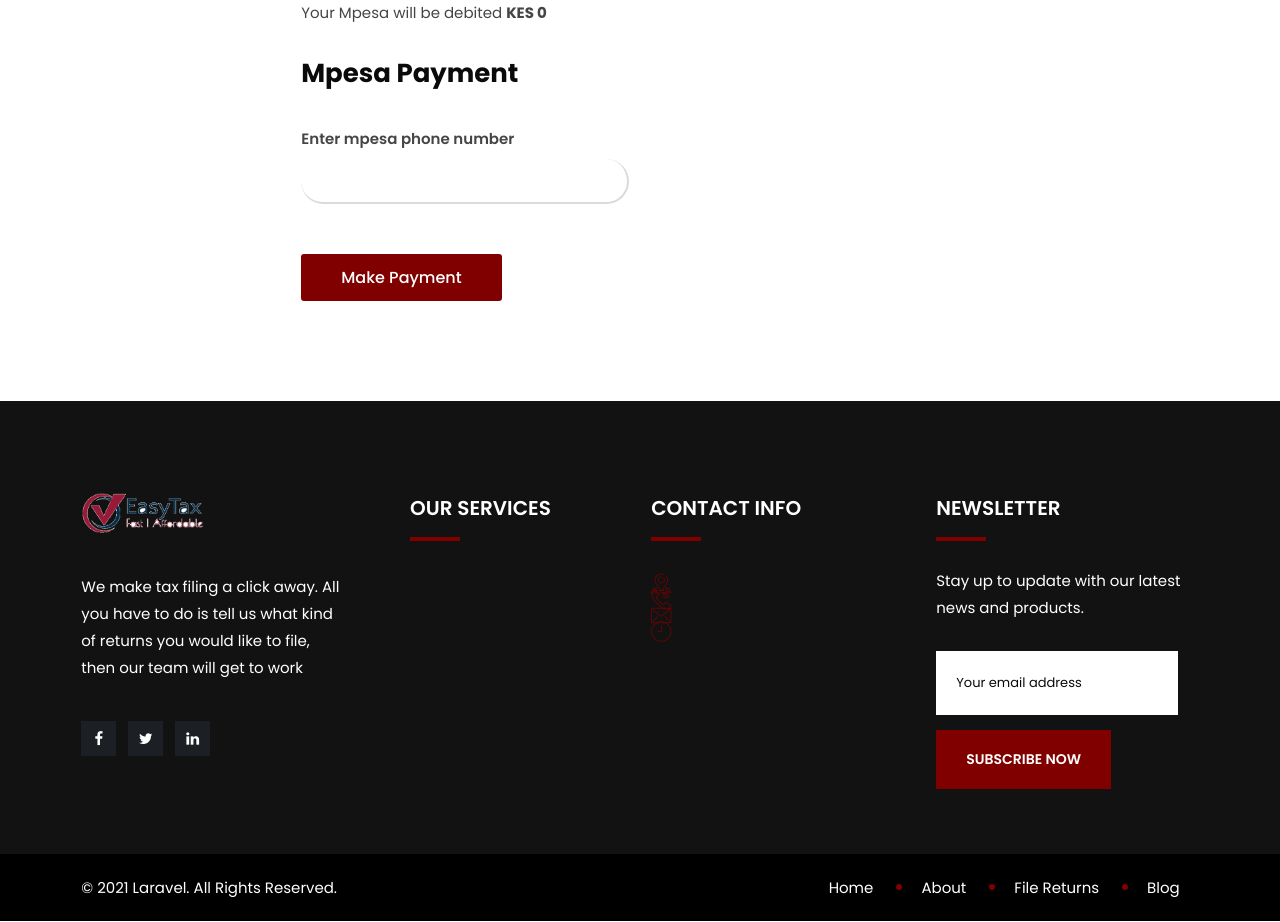
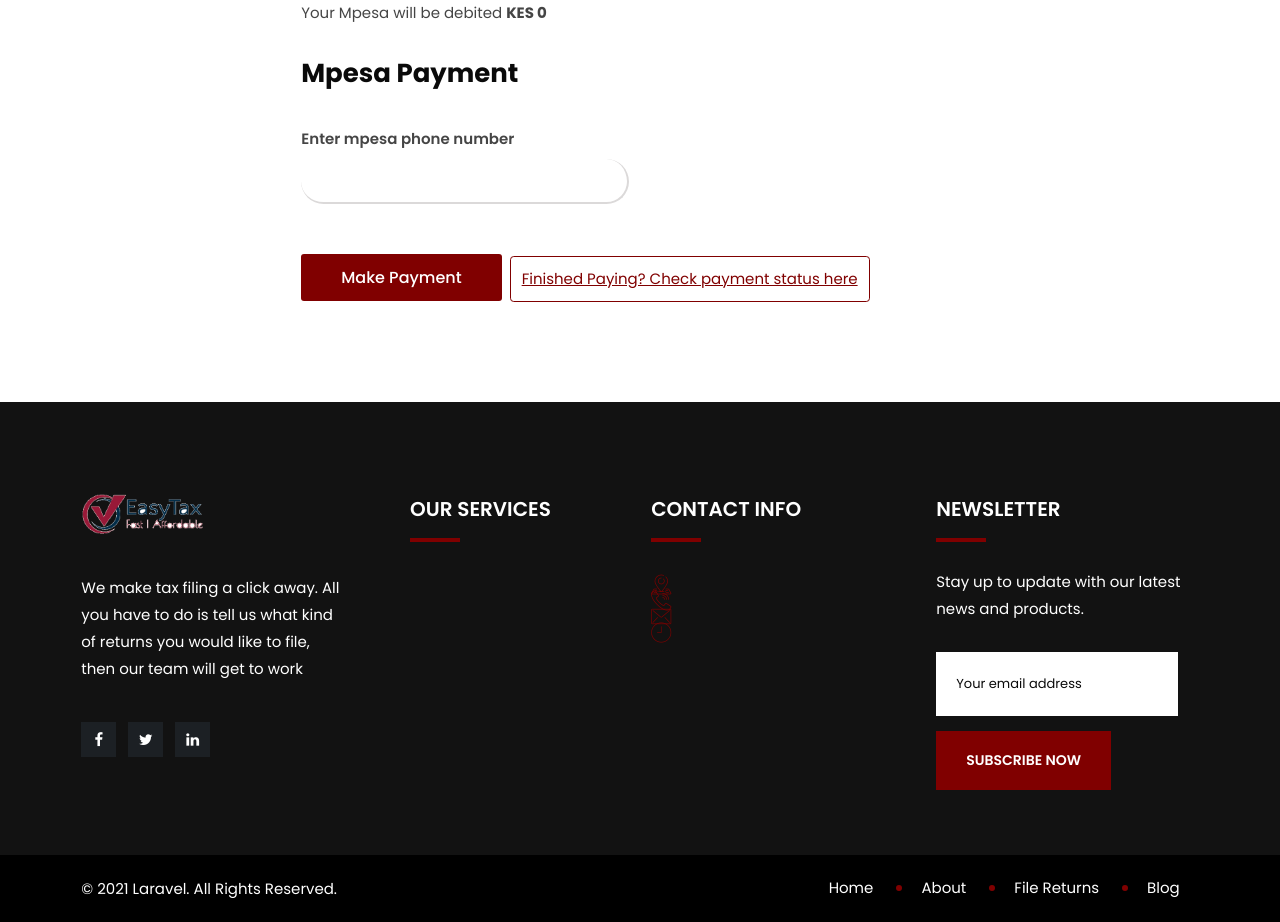
Before and after one commit to EasyTax-Devteam/easytax, a Laravel app: page /file/step/pay/form in a window 1280 px wide. Shown: the part 274-1196 px from the top of the page. Run offline with Laravel 8, Linux system fonts and the light colour scheme; the visitor is signed in with stand-in values (Sample User, id 1); data that the repository does not hold is empty; some libraries are stand-ins or nearby versions.

Commit message:
add mpesa

```diff
--- a/app/Http/Controllers/Web/WebsiteController.php
+++ b/app/Http/Controllers/Web/WebsiteController.php
@@ -178,6 +178,7 @@ class WebsiteController extends Controller
                 Session::put('login_kra_pin', $customer);
                 return response(['Msg' => 'logged', 'Url' => route('w.u.orders') ], 200);
             }
+            throw new \Exception("Payment not completed yet. Please wait and try again in 2minutes");
         } catch (\Throwable $th) {
             return response(['Err' => $th->getMessage()], 200);
         }
--- a/resources/views/checkout/pay.blade.php
+++ b/resources/views/checkout/pay.blade.php
@@ -9,6 +9,11 @@
 <style>
     .form-container{
         max-width: 700px;
+    }
+    .btn-link{
+        border: solid 1px #800000!important;
+        color: #800000!important;
+        padding: 11px!important;
     }
 </style>
 <div id="rs-checkout" class="rs-checkout pt-100 pb-100 md-pt-70 md-pb-70">
@@ -41,7 +46,7 @@
                     <div class="bottom-area">
                         <p class="mt-15"></p>
                         <button class="add-btn" type="submit">Make Payment</button>
-                        <button type="button" class="btn-link btn check-status mt-4" style="display: none;" onclick="checkStatus()">Check payment status</button>
+                        <button type="button" class="btn-link btn check-status ml-4" style="display: none;" onclick="checkStatus()">Finished Paying? Check payment status here</button>
                     </div>
                 </div>
             </form>
--- a/resources/views/layouts/outer.blade.php
+++ b/resources/views/layouts/outer.blade.php
@@ -292,7 +292,7 @@
         <script>
             setTimeout(() => {
                 $('.check-status').show();
-            }, 30000);
+            }, 6000);
 
             checkStatus = function(){
                 $.LoadingOverlay('show');
@@ -306,7 +306,10 @@
                             window.location.href = data.Url;
                             return;
                         }
-                        alert(data.Err);
+                        if( data.hasOwnProperty('Err') ){
+                            alert(data.Err);
+                            return;
+                        }
                     },
                     error: function(xhr, status, error){
                         $.LoadingOverlay('hide');
```
